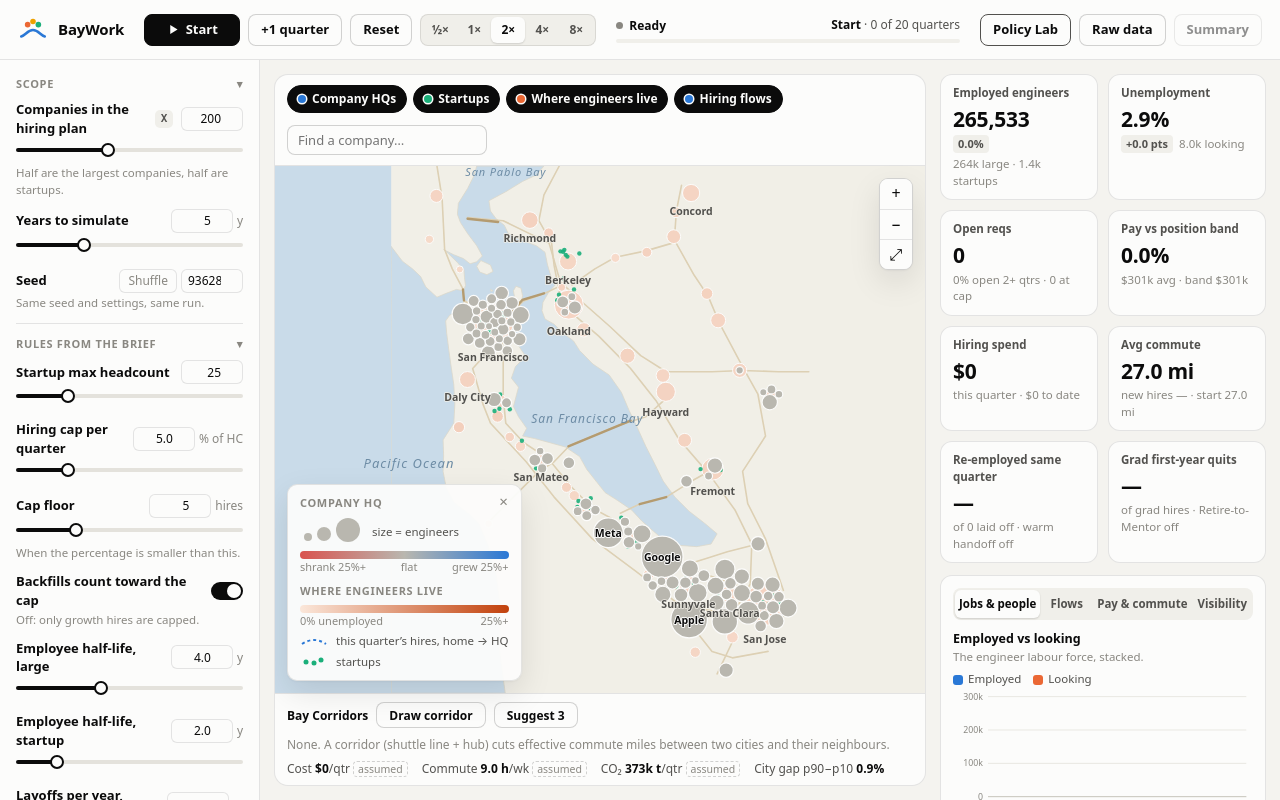
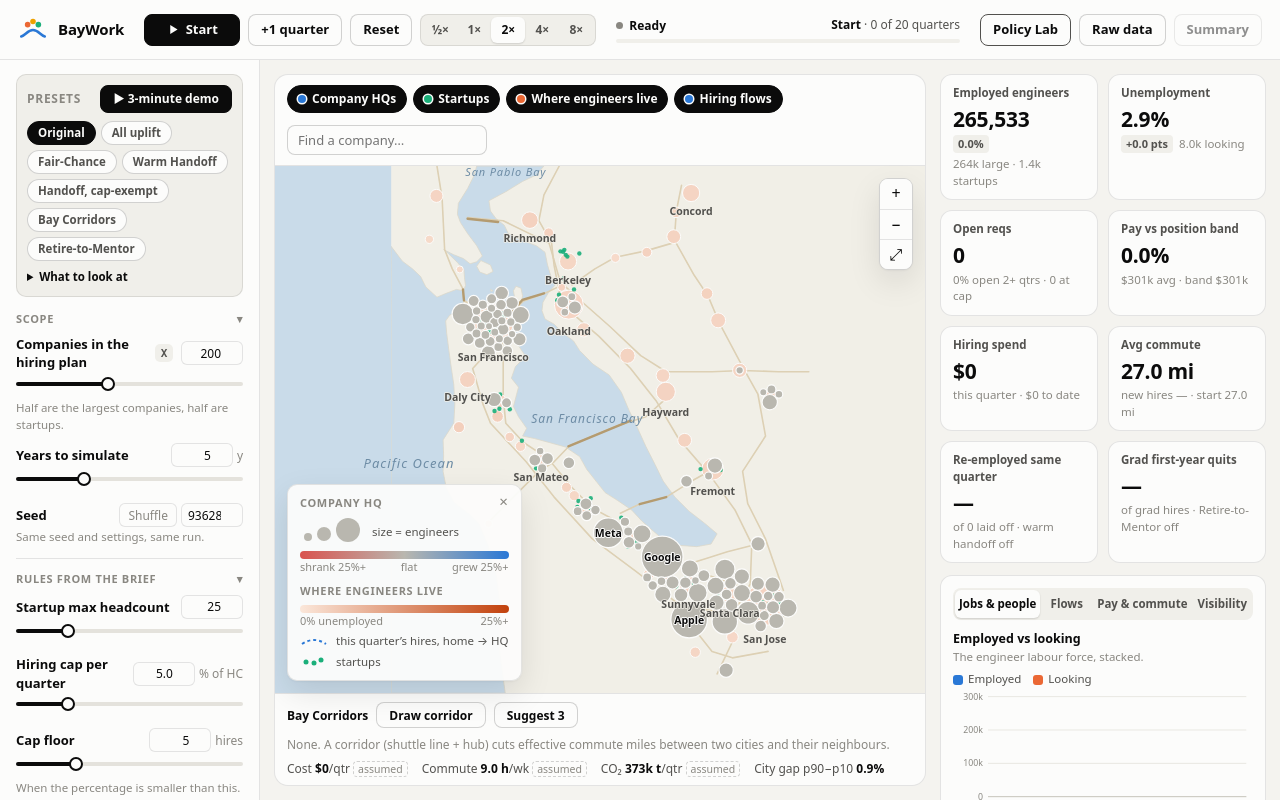
Before and after one commit to krishmahajan7/ARIS_ASSESSMENT_KRISH, a plain HTML site: page index.html in a window 1280 px wide. Both pictures are taken after a click on the button "Shuffle". Drawn offline with Linux system fonts and the light colour scheme.

Commit message:
Integration: presets, one-click guided demo, final-tables script
Co-Authored-By: Claude Opus 5.5 <noreply@anthropic.com>

```diff
--- a/index.html
+++ b/index.html
@@ -48,6 +48,18 @@
 
   <div class="layout">
     <aside class="sidebar" aria-label="Settings">
+      <section class="presets" aria-label="Presets and guided demo">
+        <div class="presets-head"><b>Presets</b><button class="btn primary demo-btn" type="button" id="btn-demo" title="Loads “All uplift”, then compares it with the original model in the Policy Lab">▶ 3-minute demo</button></div>
+        <div class="preset-list" id="preset-list"></div>
+        <details class="demo-steps"><summary>What to look at</summary><ol>
+          <li><b>3-minute demo</b>: the Policy Lab compares the original model with all four features on, same seed. Read “Who gains / Who loses”.</li>
+          <li><b>Fair-Chance</b> preset, then the <b>Visibility</b> tab: new grads land on slates but rarely get an offer; fit ranking changes who gets one.</li>
+          <li><b>Warm Handoff</b> preset, press <b>+1 quarter</b>: aqua arcs on the map are laid-off people redeployed the same quarter.</li>
+          <li><b>Bay Corridors</b>: purple lines under the map; draw your own or press <b>Suggest 3</b>.</li>
+          <li><b>Retire-to-Mentor</b>: the “Mentors active” card, and grad quits with and without a mentor.</li>
+          <li>Policy Lab, <b>Stress tests</b> and <b>Autopilot</b>: does it still help in a recession; which mix your weights prefer.</li>
+        </ol></details>
+      </section>
       <div id="config"></div>
       <p class="lock-note">Settings are locked during a run. Reset to change them.</p>
       <div class="sidebar-foot">
--- a/js/app.js
+++ b/js/app.js
@@ -68,6 +68,16 @@
     ] },
   ];
   var SPEEDS = [0.5, 1, 2, 4, 8];
+  // Presets only touch the uplift features; the brief's rules stay as set.
+  var PRESETS = [
+    ['original', 'Original', {}, 'The simulator as provided: every uplift feature off.'],
+    ['all', 'All uplift', { fairScreening: 1, warmHandoff: 1, mentorSharePct: 50, corridors: 'suggest' }, 'All four features, cap-faithful (handoffs count toward the cap).'],
+    ['fair', 'Fair-Chance', { fairScreening: 1 }, 'Offer by fit, not seniority.'],
+    ['handoff', 'Warm Handoff', { warmHandoff: 1 }, 'Laid-off people get first look at nearby open seats.'],
+    ['handoffLever', 'Handoff, cap-exempt', { warmHandoff: 1, handoffCountsTowardCap: 0 }, 'Policy lever: redeployment bypasses the 5% cap.'],
+    ['corridors', 'Bay Corridors', { corridors: 'suggest' }, 'Three suggested shuttle corridors.'],
+    ['mentor', 'Retire-to-Mentor', { mentorSharePct: 50 }, 'Half of retirees phase out as mentors for 4 quarters.'],
+  ];
   var LAYERS = [['hqs', 'Company HQs', 'var(--s-blue)'], ['startups', 'Startups', 'var(--s-aqua)'], ['residents', 'Where engineers live', 'var(--s-orange)'], ['flows', 'Hiring flows', 'var(--s-blue)']];
 
   var $ = function (id) { return document.getElementById(id); };
@@ -75,6 +85,7 @@
     cfg: Object.assign({}, W.DEFAULTS),
     sim: null, status: 'ready', speed: 2, timer: null, chartTab: 'market', cityRows: null,
     corridors: [], // Bay Corridors: [{ from, to, cutPct, spillMiles }], outside the numeric settings
+    preset: 'original', drawing: false, drawFrom: null,
   };
   var UPLIFT_KEYS = [];
   var inputs = {};
@@ -163,6 +174,7 @@
 
   function setConfig(key, raw) {
     if (locked()) return;
+    if (UPLIFT_KEYS.indexOf(key) >= 0 && state.preset) { state.preset = null; renderPresets(); }
     state.cfg[key] = clamp(inputs[key].def, raw);
     syncControls();
     clearTimeout(setConfig.t);
@@ -172,6 +184,7 @@
   function lockControls() {
     var lock = locked();
     if (lock && state.drawing) { state.drawing = false; state.drawFrom = null; }
+    if ($('preset-list').children.length) renderPresets();
     if (state.sim) renderCorridors();
     document.querySelector('.sidebar').classList.toggle('locked', lock);
     document.querySelectorAll('#config input, #config .seg, #dice').forEach(function (e) { e.disabled = lock; });
@@ -501,6 +514,7 @@
   // ---------------------------------------------------------------- Bay Corridors
 
   function corridorsChanged() {
+    if (state.preset) { state.preset = null; renderPresets(); }
     state.drawing = false;
     state.drawFrom = null;
     newRun();
@@ -603,6 +617,8 @@
     if (locked()) return;
     state.cfg = Object.assign({}, W.DEFAULTS);
     state.corridors = [];
+    state.preset = 'original';
+    renderPresets();
     syncControls();
     newRun();
   });
@@ -688,7 +704,35 @@
     $('legend-open').hidden = true;
   });
 
+  // ---------------------------------------------------------------- presets and demo
+
+  function renderPresets() {
+    $('preset-list').innerHTML = PRESETS.map(function (p) {
+      return '<button class="chip-btn preset" type="button" data-preset="' + p[0] + '" aria-pressed="' + (state.preset === p[0]) + '" title="' + Charts.attr(p[3]) + '"' + (locked() ? ' disabled' : '') + '>' + p[1] + '</button>';
+    }).join('');
+    $('btn-demo').disabled = false;
+  }
+  function loadPreset(id) {
+    var p = PRESETS.filter(function (x) { return x[0] === id; })[0];
+    if (!p) return;
+    applyPolicy(p[2]);
+    state.preset = id;
+    renderPresets();
+  }
+  $('preset-list').addEventListener('click', function (e) {
+    var b = e.target.closest('[data-preset]');
+    if (b && !locked()) loadPreset(b.getAttribute('data-preset'));
+  });
+  $('btn-demo').addEventListener('click', function () {
+    loadPreset('all');
+    overlays.lab('compare');
+    var l = overlays.app.lab();
+    l.scale = 'quick';
+    l.runCompare('compare', {});
+  });
+
   buildControls();
+  renderPresets();
   renderLegend();
   newRun();
 })();
--- a/styles.css
+++ b/styles.css
@@ -234,6 +234,16 @@ input:disabled, select:disabled { cursor: not-allowed; opacity: 0.5; }
 .choice { display: flex; gap: 2px; padding: 2px; border-radius: 7px; background: var(--panel-2); border: 1px solid var(--border); margin-top: 4px; }
 .choice .seg { flex: 1; height: 24px; padding: 0 6px; font-size: 11.5px; }
 .dice { height: 24px; padding: 0 8px; border-radius: 6px; border: 1px solid var(--border); background: var(--panel); cursor: pointer; font-size: 12px; }
+.presets { margin: -2px 0 14px; padding: 10px; border-radius: 10px; background: var(--panel-2); border: 1px solid var(--border); }
+.presets-head { display: flex; justify-content: space-between; align-items: center; margin-bottom: 8px; }
+.presets-head b { font-size: 12px; text-transform: uppercase; letter-spacing: 0.06em; color: var(--muted); }
+.demo-btn { height: 28px; min-width: 0; font-size: 12px; }
+.preset-list { display: flex; flex-wrap: wrap; gap: 5px; }
+.chip-btn.preset { height: 24px; font-size: 11.5px; }
+.chip-btn.preset:disabled { opacity: 0.5; cursor: not-allowed; }
+.demo-steps { margin-top: 8px; font-size: 11.5px; color: var(--ink-2); }
+.demo-steps summary { cursor: pointer; font-weight: 600; color: var(--ink); }
+.demo-steps ol { margin: 6px 0 0; padding-left: 18px; display: grid; gap: 4px; line-height: 1.45; }
 .lock-note { display: none; margin-top: 14px; padding: 8px 10px; border-radius: 8px; background: var(--panel-2); color: var(--ink-2); font-size: 12px; }
 .locked .lock-note { display: block; }
 .sidebar-foot { display: flex; justify-content: space-between; align-items: center; margin-top: 16px; color: var(--muted); font-size: 12px; }
```
Also changed, not shown: 1 other file.
